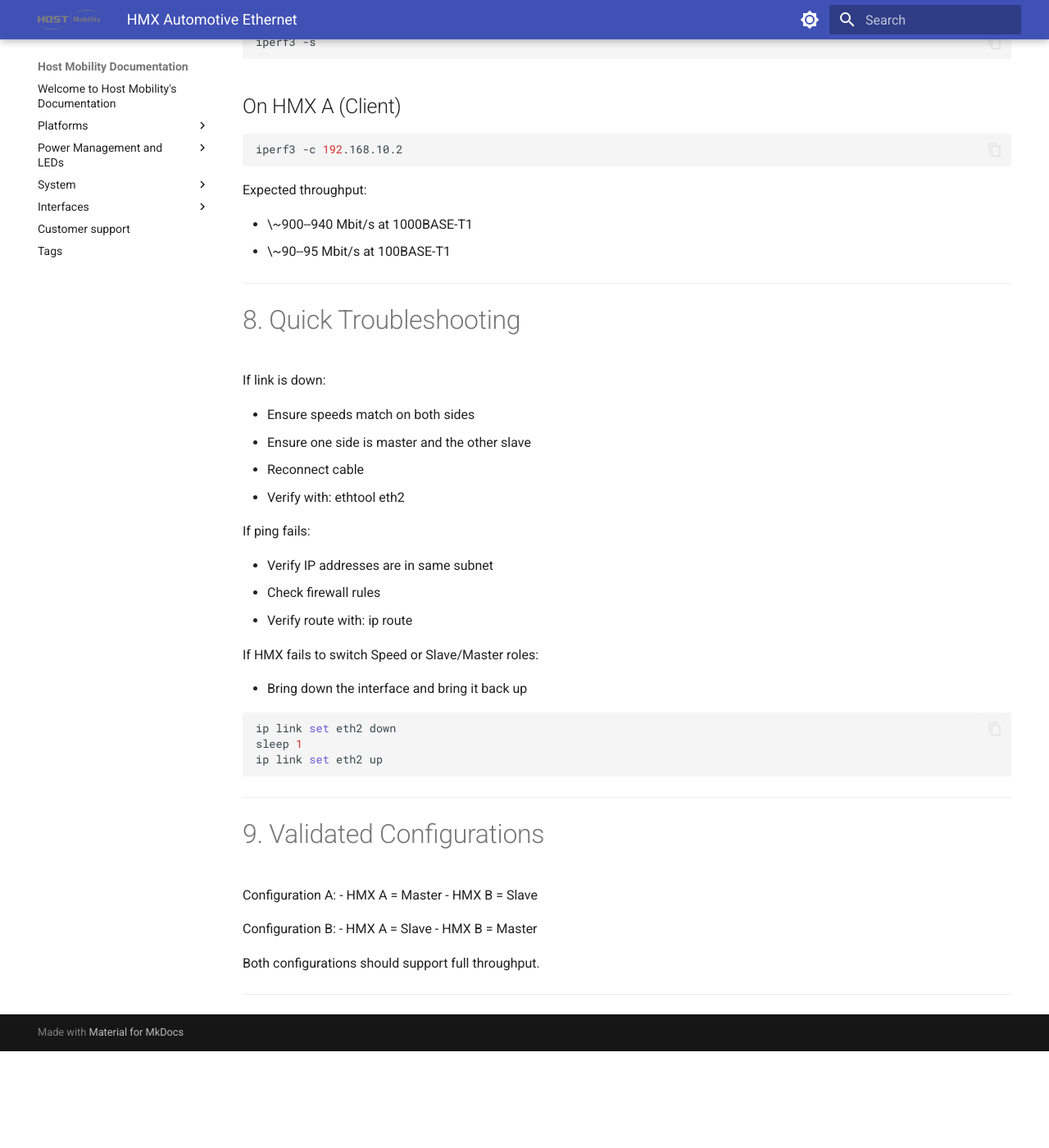
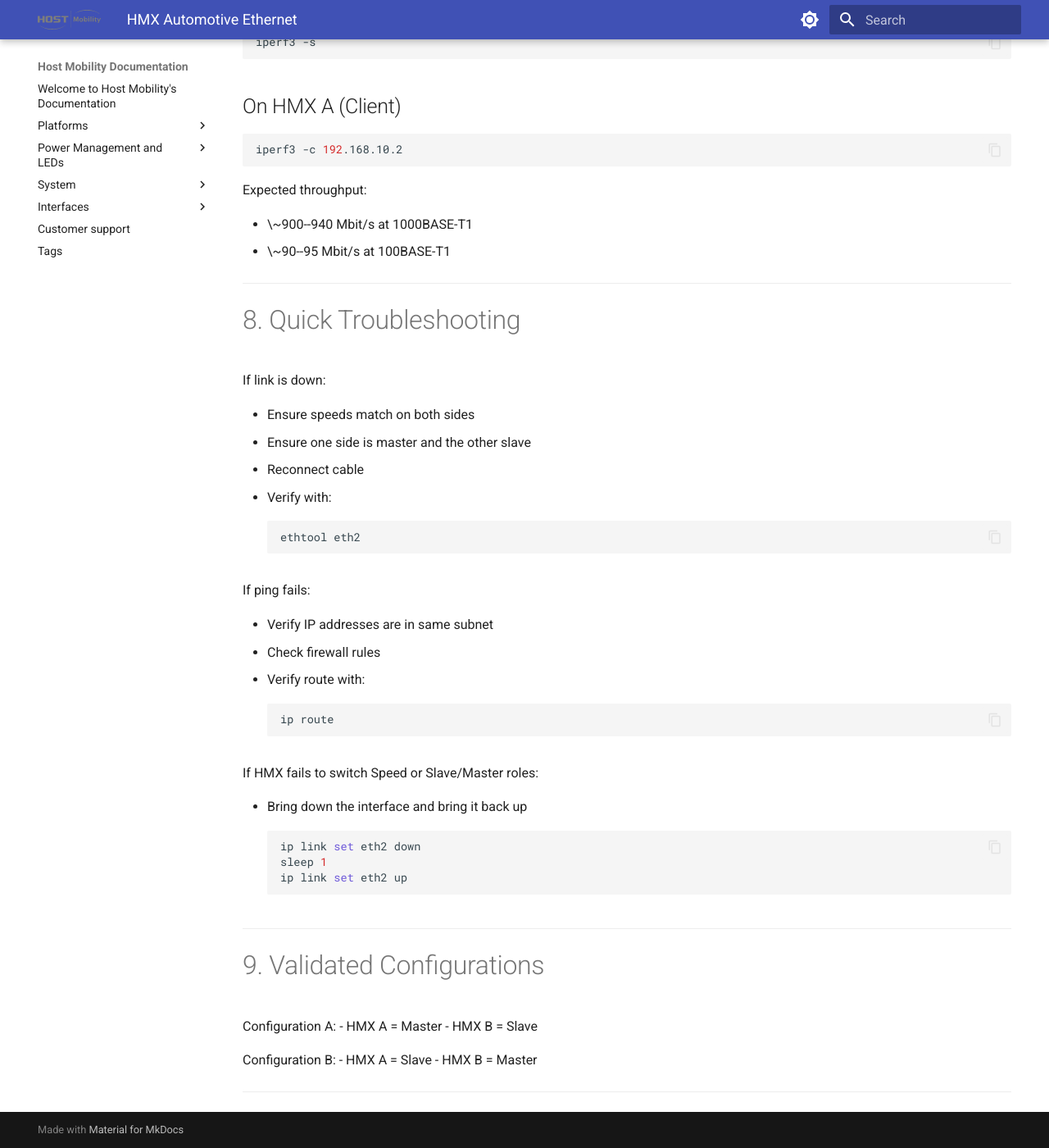
Before and after one commit to hostmobility/documentation, an MkDocs documentation site: the page built from docs/interfaces/hmx/Automotive_Ethernet_Setup_Guide.md, in a window 1280 px wide and 1400 px high, scrolled down 4551 px. Shown: the whole window at 82% size. Built offline with MkDocs 1.6.1 and Material for MkDocs 9.7.7, drawn with Linux system fonts in a browser that asks for light colours; before the commit the page ends 5833 px from its top, so only the background shows below that.

Commit message:
Provided full commands on troubleshooting section

````diff
--- a/docs/interfaces/hmx/Automotive_Ethernet_Setup_Guide.md
+++ b/docs/interfaces/hmx/Automotive_Ethernet_Setup_Guide.md
@@ -224,18 +224,23 @@
 -   Ensure speeds match on both sides
 -   Ensure one side is master and the other slave
 -   Reconnect cable
--   Verify with: ethtool eth2
+-   Verify with:
+``` bash
+ethtool eth2
+```
 
 If ping fails:
 
 -   Verify IP addresses are in same subnet
 -   Check firewall rules
--   Verify route with: ip route
+-   Verify route with:
+``` bash
+ip route
+```
 
 If HMX fails to switch Speed or Slave/Master roles:
 
 - Bring down the interface and bring it back up
-
 ``` bash
 ip link set eth2 down
 sleep 1
@@ -250,6 +255,4 @@
 
 Configuration B: - HMX A = Slave - HMX B = Master
 
-Both configurations should support full throughput.
-
 ------------------------------------------------------------------------
````
